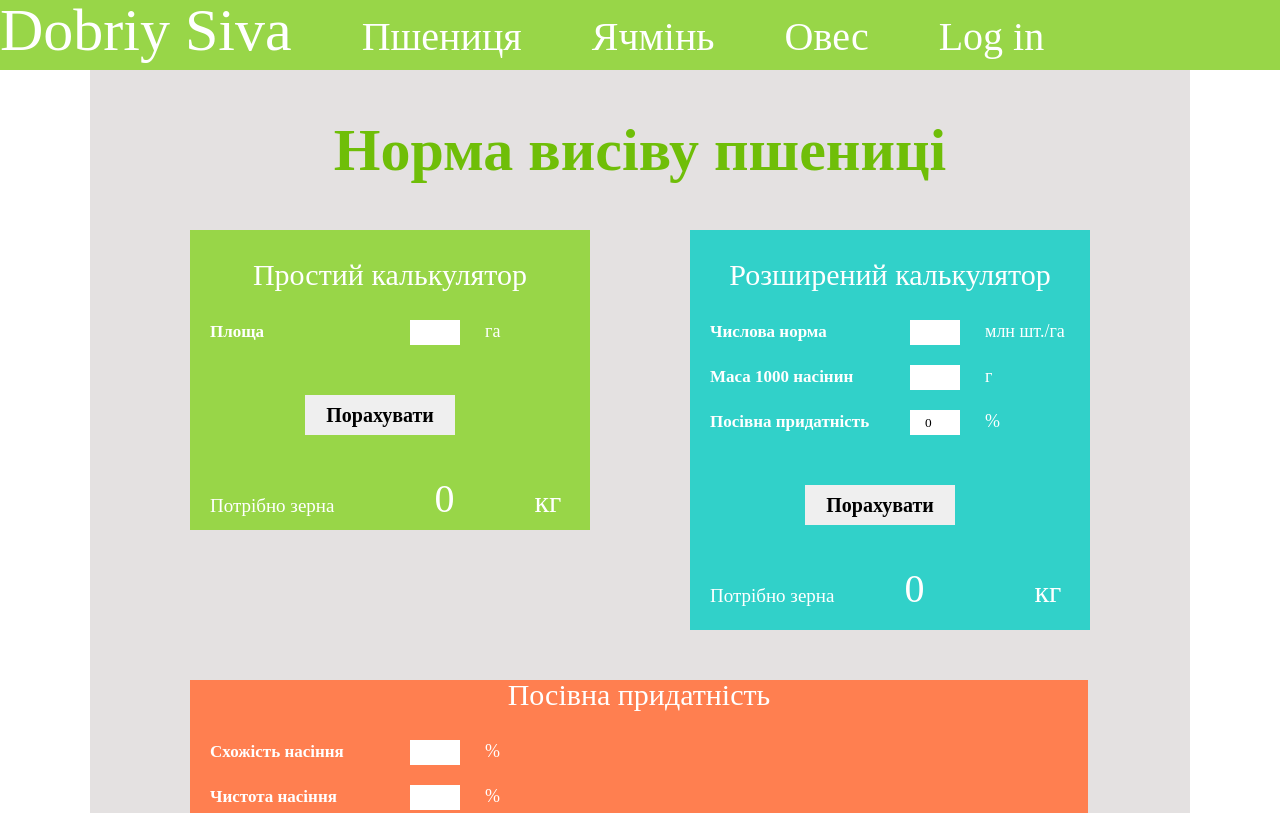
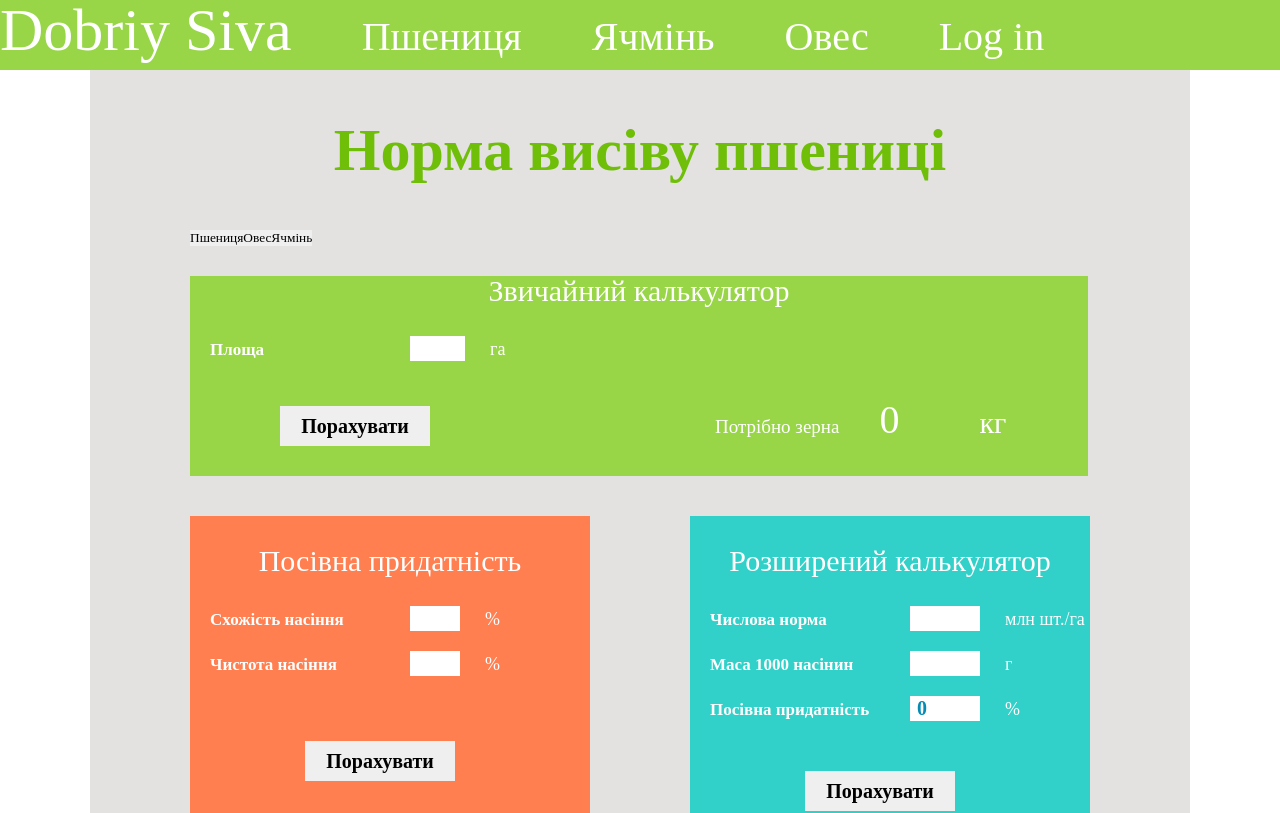
Before and after one commit to VasyaShkatulyak/dobriysiva, a React (Create React App) app: page /pshenica in a window 1280 px wide. Shown: the top 813 px of the page. Built offline with nearby package versions, Linux system fonts and the light colour scheme.

Commit message:
first version of program

```diff
--- a/package.json
+++ b/package.json
@@ -3,6 +3,7 @@
   "version": "0.1.0",
   "private": true,
   "dependencies": {
+    "@material-ui/core": "^4.11.4",
     "@testing-library/jest-dom": "^5.12.0",
     "@testing-library/react": "^11.2.7",
     "@testing-library/user-event": "^12.8.3",
--- a/src/components/Calculations/Calculate.js
+++ b/src/components/Calculations/Calculate.js
@@ -35,7 +35,7 @@ const ProCalculate = ({posivnaResult}) => {
 
                 <div className="inputPoints">
                     <span className="nameArea">Числова норма</span>
-                    <input className="inputArea"
+                    <input className="inputAreaPro"
                         type="number"
                         value={chislovaNorma}
                         onChange={enterChislovaNorma} />
@@ -44,7 +44,7 @@ const ProCalculate = ({posivnaResult}) => {
 
                 <div className="inputPoints">
                     <span className="nameArea">Маса 1000 насінин</span>
-                    <input className="inputArea"
+                    <input className="inputAreaPro"
                         type="number"
                         value={masa}
                         onChange={enterMasa} />
@@ -53,7 +53,7 @@ const ProCalculate = ({posivnaResult}) => {
 
                 <div className="inputPoints">
                     <span className="nameArea">Посівна придатність</span>
-                    <input className="inputArea"
+                    <input className="inputAreaPro"
                         type="number"
                         value={posivnaPrydatnist}
                         onChange={enterPosivnaPrydatnist} />
--- a/src/components/Calculations/PosivnaPridatnistCalculate.js
+++ b/src/components/Calculations/PosivnaPridatnistCalculate.js
@@ -28,7 +28,7 @@ const PosivnaPridatnistCalc = ({setPosivnaResult}) => {
             <span className="titleCalculate">Посівна придатність</span>
                 <div className="inputPoints">
                     <span className="nameArea">Схожість насіння</span>
-                    <input className="inputArea"
+                    <input className="inputAreaPosivna"
                         type="number"
                         value={shojist}
                         onChange={enterShojist} />
@@ -37,7 +37,7 @@ const PosivnaPridatnistCalc = ({setPosivnaResult}) => {
 
                 <div className="inputPoints">
                     <span className="nameArea">Чистота насіння</span>
-                    <input className="inputArea"
+                    <input className="inputAreaPosivna"
                         type="number"
                         value={chistotaNasina}
                         onChange={enterChistotaNasina} />
--- a/src/components/Calculations/SimpleCalculate.js
+++ b/src/components/Calculations/SimpleCalculate.js
@@ -14,11 +14,10 @@ const SimpleCalculate = () => {
         setEqual(Number(area) * 250);
     }
 
-
     return(
         <>
         <div className="simpleCalculate">
-                    <span className="titleCalculate">Простий калькулятор</span>
+                    <span className="titleCalculate">Звичайний калькулятор</span>
                     <div className="inputPoints">
                         <span className="nameArea">Площа</span>
                         <input className="inputArea" type="number" min="0" value={area} onChange={enterArea} />
@@ -26,7 +25,7 @@ const SimpleCalculate = () => {
                     </div>
                     <input
                         type="submit"
-                        className="buttonCalculate"
+                        className="buttonSimpleCalculate"
                         onClick={cultureCalculate}
                         value="Порахувати"
                     />
--- a/src/components/Calculations/calculate.css
+++ b/src/components/Calculations/calculate.css
@@ -1,6 +1,6 @@
 .simpleCalculate {
-    height: 300px;
-    width: 400px;
+    height: 200px;
+    width: 898px;
     background: #98d648;
 }
 
@@ -22,34 +22,38 @@
     margin: 0px 0px 0px 20px;
     font-size: 17px;
     font-weight: 700;
-    color: white;
+    color: rgb(255, 255, 255);
 }
 
 .inputArea {
     margin: 0px 25px 0px 40px;
     height: 25px;
-    width: 50px;
-    padding: 0px 0px 0px 15px;
+    width: 55px;
+    padding: 0px 0px 0px 7px;
+    color: #84d618;
+    font-size: 20px;
+    font-weight: 700;
 }
 
 .final {
-    margin: 40px 0px 0px 100px;
+    margin: 0px 0px 0px 40px;
     width: 100px;
     background: #98d648;
     font-size: 40px;
     color: white;
 }
 
-.buttonCalculate {
-    margin: 50px 20px 0px 115px;
+.buttonSimpleCalculate {
+    margin: 25px 265px 0px 90px;
     display: block;
     width: 150px;
     height: 40px;
     font-size: 20px;
     font-weight: 600;
+    display: inline-block;
 }
 
-.buttonCalculate:hover {
+.buttonSimpleCalculate:hover {
     background: #000;
     color: white;
     text-shadow: white 1px 0 10px;
@@ -76,6 +80,32 @@
     color: white;
 }
 
+.inputAreaPro {
+    margin: 0px 25px 0px 40px;
+    height: 25px;
+    width: 70px;
+    padding: 0px 0px 0px 7px;
+    color: rgb(5, 139, 180);
+    font-size: 20px;
+    font-weight: 700;
+}
+
+.buttonCalculate {
+    margin: 50px 20px 0px 115px;
+    display: block;
+    width: 150px;
+    height: 40px;
+    font-size: 20px;
+    font-weight: 600;
+}
+
+.buttonCalculate:hover {
+    background: #000;
+    color: white;
+    text-shadow: white 1px 0 10px;
+    box-shadow: black 1px 0 10px;
+}
+
 .kg {
     color: white;
     font-size: 30px;
@@ -99,19 +129,32 @@
 /* ------------------------------------------ */
 .posivnaPridatnist{
     background: coral;
-    height: 250px;
-    width: 898px;
-    margin-top: 50px;
+    height: 400px;
+    width: 400px;
+}
+
+.posivnaPridatnist:hover {
+    box-shadow: rgb(219, 79, 28) 1px 0 50px;
 }
 
 .buttonPosivna{
-    margin: 35px 0px 0px 70px;
+    margin: 45px 0px 0px 115px;
     display: block;
     width: 150px;
     height: 40px;
     font-size: 20px;
     font-weight: 600;
     display: inline-block;
+}
+
+.inputAreaPosivna {
+    margin: 0px 25px 0px 40px;
+    height: 25px;
+    width: 50px;
+    padding: 0px 0px 0px 7px;
+    color: coral;
+    font-size: 20px;
+    font-weight: 700;
 }
 
 .buttonPosivna:hover {
@@ -124,13 +167,14 @@
 
 .posivnaResult{
     margin: 0px 0px 0px 50px;
-    width: 130px;
+    width: 115px;
     background: coral;
     font-size: 40px;
     color: white;
 }
 .indexPosivna {
+    display: inline-block;
     color: white;
-    margin: 0px 0px 0px 290px;
+    margin: 80px 0px 0px 20px;
     font-size: 19px;
 }
--- a/src/components/Culture/Berley.js
+++ b/src/components/Culture/Berley.js
@@ -11,11 +11,11 @@ export default memo(function Home() {
 
             <div className="main">
             <h1>Норма висіву ячменю</h1>
+            <CalculateBerley />
                 <div className="calculates">
-            <CalculateBerley />
+            <PosivnaPridatnistCalc />
             <CalculateBarleyPro />
             </div>
-            <PosivnaPridatnistCalc />
             </div>
 
         </>
--- a/src/components/Culture/Oves.js
+++ b/src/components/Culture/Oves.js
@@ -11,11 +11,12 @@ export default memo(function Home() {
 
             <div className="main">
                 <h1>Норма висіву вівса</h1>
+                <CalculateOves />
                 <div className="calculates">
-                    <CalculateOves />
+                    <PosivnaPridatnistCalc />
                     <CalculateOvesPro />
                 </div>
-                <PosivnaPridatnistCalc />
+
             </div>
 
         </>
--- a/src/components/Culture/Pshenica.js
+++ b/src/components/Culture/Pshenica.js
@@ -1,23 +1,48 @@
-import React, { memo, useState } from 'react'
+import React, { memo, useState, useReducer } from 'react'
 import { Header } from '../Header/Header'
 import SimpleCalculate from '../Calculations/SimpleCalculate'
 import ProCalculate from '../Calculations/Calculate'
 import PosivnaPridatnistCalc from '../Calculations/PosivnaPridatnistCalculate'
+import TabsBar from '../TabsBar/TabsBar'
+import CalculateBerley from '../Calculations/CalculateBarley'
+import CalculateOves from '../Calculations/CalculateOves'
+
+export const pshenica = "SimpleCalculate";
+export const oves = "CalculateOves";
+export const barley = "CalculateBarley";
 
 export default memo(function Home() {
 
+
+
     const [posivnaResult, setPosivnaResult] = useState(0);
 
+    const initialState = { cid: 1 };
+
+    const reducer = (state = initialState, action) => {
+        switch (action.type) {
+            case pshenica: return { cid: 1 };
+            case oves: return { cid: 2 };
+            case barley: return { cid: 3 };
+        }
+    }
+    const [state, dispatch] = useReducer(reducer, initialState);
+
+console.log(state);
     return (
         <>
             <Header />
             <div className="main">
                 <h1>Норма висіву пшениці</h1>
+                <TabsBar dispatch={dispatch} />
+                {state.cid === 1 ? <SimpleCalculate /> : ""}
+                {state.cid === 2 ? <CalculateBerley /> : ""}
+                {state.cid === 3 ? <CalculateOves /> : ""}
                 <div className="calculates">
-                    <SimpleCalculate />
-                    <ProCalculate posivnaResult={posivnaResult}/>
+                    <PosivnaPridatnistCalc setPosivnaResult={setPosivnaResult} />
+                    <ProCalculate posivnaResult={posivnaResult} />
                 </div>
-                <PosivnaPridatnistCalc setPosivnaResult={setPosivnaResult}/>
+
             </div>
         </>
     )
--- /dev/null
+++ b/src/components/TabsBar/TabsBar.js
@@ -0,0 +1,27 @@
+import React from 'react'
+import { barley, oves, pshenica } from '../Culture/Pshenica'
+
+export default function TabsBar({dispatch}) {
+
+    const ChangePshenica = () =>{
+        dispatch ({type: pshenica})
+    }
+    const ChangeOves = () =>{
+        dispatch ({type: oves})
+    }
+
+    const ChangeBarley = () =>{
+        dispatch ({type: barley})
+    }
+
+
+    return (
+        <>
+        <div>
+            <button onClick={ChangePshenica}>Пшениця</button>
+            <button onClick={ChangeOves}>Овес</button>
+            <button onClick={ChangeBarley}>Ячмінь</button>
+        </div>
+        </>
+    )
+}
--- a/src/components/style.css
+++ b/src/components/style.css
@@ -95,6 +95,7 @@ h1 {
 .calculates{
   display: flex;
   justify-content: space-between;
+  margin-top: 40px;
 }
 
 .main {
```
Also changed, not shown: 1 other file (tests, documents, lock files or other folders).
